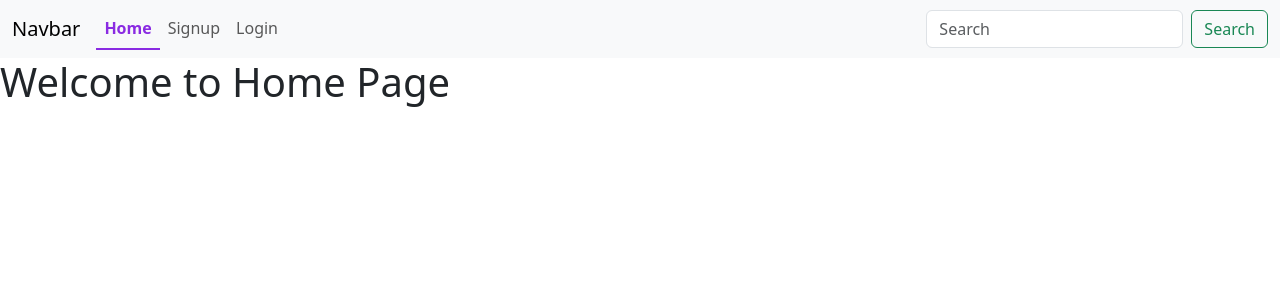
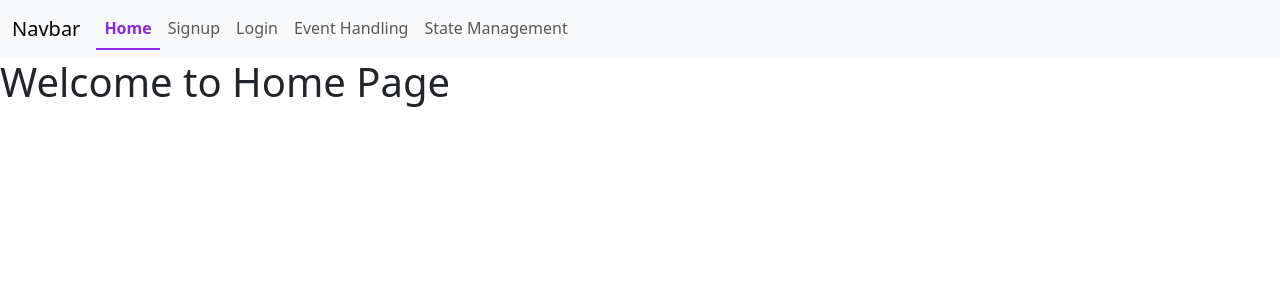
Before and after one commit to digipodium/2023-NOV-MERN-MTWF-330, a React (Vite) app in the folder Section 2/frontend/: page / in a window 1280 px wide. Shown: the top 300 px of the page. Built offline with nearby package versions, Linux system fonts and the light colour scheme.

Commit message:
state management

```diff
--- a/Section 2/frontend/src/App.jsx
+++ b/Section 2/frontend/src/App.jsx
@@ -8,6 +8,7 @@ import Contact from './components/Contact';
 import Navbar from './components/Navbar';
 import Notfound from './components/Notfound';
 import EventHandling from './components/EventHandling';
+import StateManagement from './components/StateManagement';
 
 const App = () => {
 
@@ -27,6 +28,7 @@ const App = () => {
             <Route path='signup' element={ <Signup /> } />
             <Route path='contact' element={ <Contact /> } />
             <Route path='event' element={ <EventHandling /> } />
+            <Route path='state' element={ <StateManagement /> } />
             <Route path='*' element={ <Notfound /> } />
         </Routes>
       </BrowserRouter>
--- a/Section 2/frontend/src/components/Navbar.jsx
+++ b/Section 2/frontend/src/components/Navbar.jsx
@@ -37,18 +37,18 @@ const Navbar = () => {
                                 Login
                             </NavLink>
                         </li>
+                        <li className="nav-item">
+                            <NavLink className="nav-link" to="/event">
+                                Event Handling
+                            </NavLink>
+                        </li>
+                        <li className="nav-item">
+                            <NavLink className="nav-link" to="/state">
+                                State Management
+                            </NavLink>
+                        </li>
                     </ul>
-                    <form className="d-flex" role="search">
-                        <input
-                            className="form-control me-2"
-                            type="search"
-                            placeholder="Search"
-                            aria-label="Search"
-                        />
-                        <button className="btn btn-outline-success" type="submit">
-                            Search
-                        </button>
-                    </form>
+
                 </div>
             </div>
         </nav>
--- /dev/null
+++ b/Section 2/frontend/src/components/StateManagement.jsx
@@ -0,0 +1,53 @@
+import React, { useState } from 'react'
+
+const StateManagement = () => {
+
+    let count = 0;
+    const [likes, setLikes] = useState(0);
+    const [imgUrl, setImgUrl] = useState("");
+
+    const chooseFile = (e) => {
+        const file = e.target.files[0];
+
+        const reader = new FileReader();
+        reader.onload = (content) => {
+            setImgUrl(content.target.result);
+        }
+
+        reader.readAsDataURL(file);
+
+    }
+
+    return (
+        <div>
+            <div className='container'>
+                <h1>Count : {count}</h1>
+
+                <button
+                    className='btn btn-primary mt-4'
+                    onClick={() => { count++; console.log(count); }} >
+                    Add Count
+                </button>
+
+                <button className='btn btn-danger mt-4'
+                    onClick={() => { setLikes(likes + 1) }}>
+                    Likes : {likes}
+                </button>
+
+                <input
+                    type="text"
+                    className='form-control mt-4'
+                    placeholder='Enter image url'
+                    onChange={(e) => { setImgUrl(e.target.value) }}
+                />
+                <input type="file" onChange={chooseFile} />
+                <p>{imgUrl}</p>
+
+                <img src={imgUrl} width={300} alt="" />
+
+            </div>
+        </div>
+    )
+}
+
+export default StateManagement;
```
